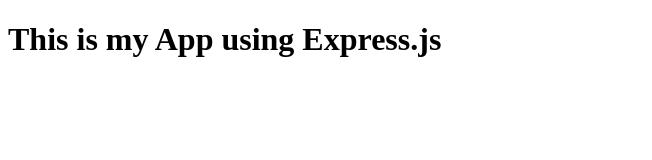
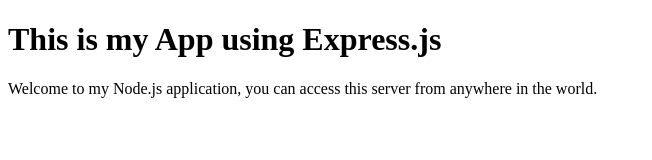
Before and after one commit to wthomasdev/firstWebServer, a website: page public/index.html in a window 1280 px wide. Shown: the whole page, without its empty margins (0-652 px from the left). Drawn offline with Linux system fonts and the light colour scheme.

Commit message:
change index.html

```diff
--- a/public/index.html
+++ b/public/index.html
@@ -6,5 +6,6 @@
   </head>
   <body>
   <h1>This is my App using Express.js</h1>
+  <p>Welcome to my Node.js application, you can access this server from anywhere in the world.</p>
   </body>
 </html>
```
